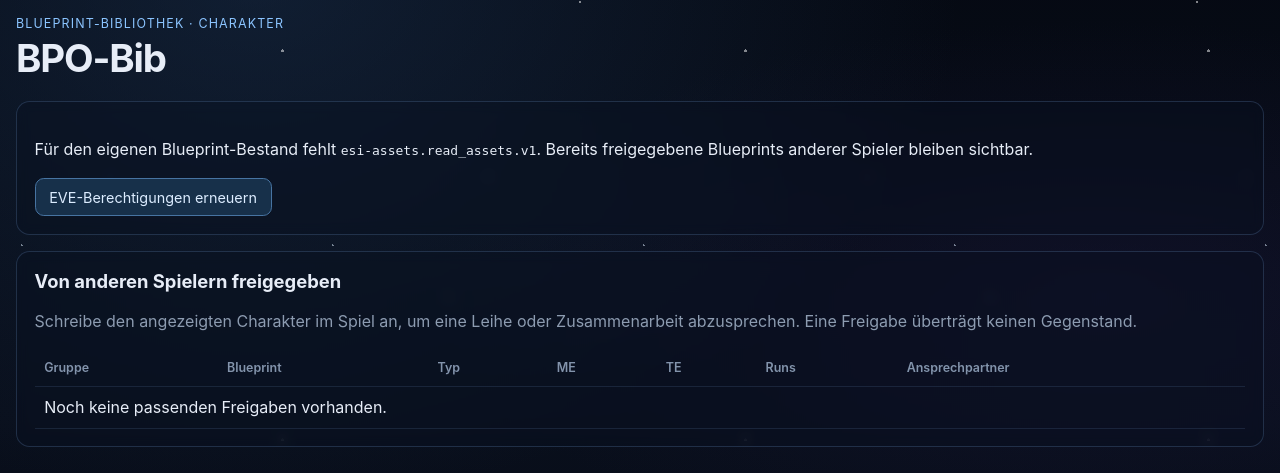
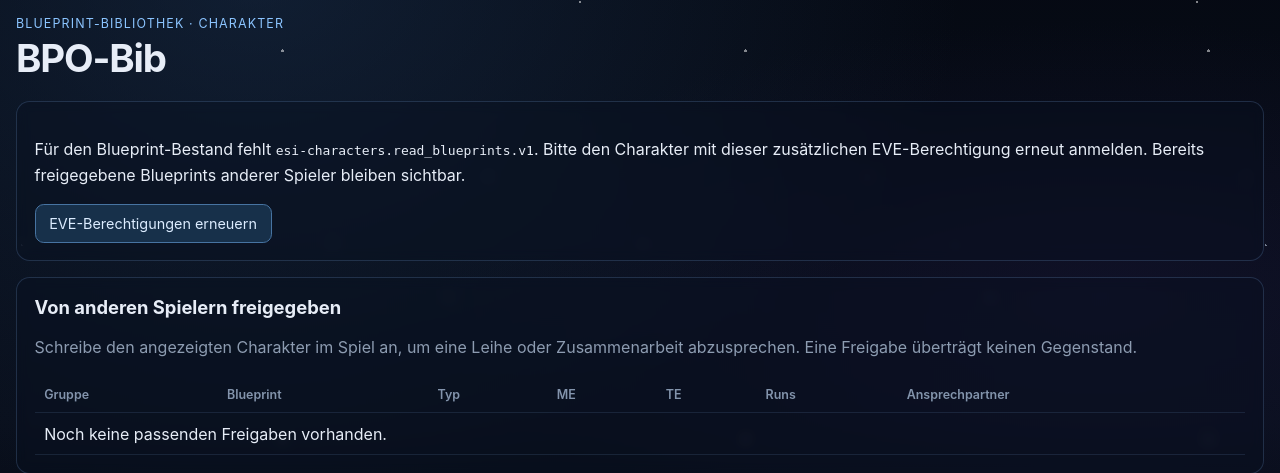
Before and after one commit to Dasags/Eve-Dashboard, a FastAPI app: template app/templates/bpo_bib.html in a window 1280 px wide. Shown: the part 58-531 px from the top of the page. Run offline with FastAPI, Linux system fonts and the light colour scheme; the template is opened without the code that fills it, so the values that code supplies are empty; parts of the project's set-up code (start-up, migrations or seed data) failed here and were passed over.

Commit message:
Load blueprint ME and TE from ESI blueprint endpoint
Co-authored-by: Copilot <223556219+Copilot@users.noreply.github.com>

```diff
--- a/app/main.py
+++ b/app/main.py
@@ -1086,11 +1086,11 @@ async def bpo_bib_page(
     character = storage.get_character(character_id)
     own = []
     inventory_error = None
-    has_assets_scope = "esi-assets.read_assets.v1" in character["scopes"]
-    if has_assets_scope:
+    has_blueprint_scope = "esi-characters.read_blueprints.v1" in character["scopes"]
+    if has_blueprint_scope:
         try:
             inventory, sde_data = await asyncio.gather(
-                _character_assets(character_id),
+                _character_blueprints(character_id),
                 load_sde(),
             )
             storage.sync_blueprint_library(character_id, blueprint_records(inventory, sde_data))
@@ -1130,7 +1130,7 @@ async def bpo_bib_page(
         groups=groups,
         selected_group=selected_group,
         q=q.strip(),
-        has_assets_scope=has_assets_scope,
+        has_blueprint_scope=has_blueprint_scope,
         inventory_error=inventory_error,
     )
 
@@ -1138,6 +1138,11 @@ async def bpo_bib_page(
 async def _character_assets(character_id: int) -> list[dict]:
     async with ESIClient(character_id) as esi:
         return await paginated_list(esi, f"/characters/{character_id}/assets/")
+
+
+async def _character_blueprints(character_id: int) -> list[dict]:
+    async with ESIClient(character_id) as esi:
+        return await paginated_list(esi, f"/characters/{character_id}/blueprints/")
 
 
 @app.post("/bpo-bib/share")
@@ -1151,11 +1156,11 @@ async def update_blueprint_share(
     if action not in {"share", "unshare"} or item_id <= 0:
         raise HTTPException(400, "Ungültige Freigabe-Aktion.")
     character = storage.get_character(character_id)
-    if "esi-assets.read_assets.v1" not in character["scopes"]:
-        raise HTTPException(403, "Für Freigaben wird esi-assets.read_assets.v1 benötigt.")
+    if "esi-characters.read_blueprints.v1" not in character["scopes"]:
+        raise HTTPException(403, "Für die Blueprint-Bibliothek wird esi-characters.read_blueprints.v1 benötigt.")
     try:
         inventory, sde_data = await asyncio.gather(
-            _character_assets(character_id),
+            _character_blueprints(character_id),
             load_sde(),
         )
     except (httpx.HTTPError, OSError, RuntimeError, ValueError) as exc:
--- a/app/services/eve.py
+++ b/app/services/eve.py
@@ -13,6 +13,7 @@ SCOPE_NAMES = [
     "esi-skills.read_skillqueue.v1",
     "esi-wallet.read_character_wallet.v1",
     "esi-assets.read_assets.v1",
+    "esi-characters.read_blueprints.v1",
     "esi-markets.structure_markets.v1",
     "esi-universe.read_structures.v1",
 ]
--- a/app/templates/bpo_bib.html
+++ b/app/templates/bpo_bib.html
@@ -15,12 +15,12 @@
 </form>
 {% endif %}
 {% if inventory_error %}<div class="notice error">{{ inventory_error }}</div>{% endif %}
-{% if not has_assets_scope %}
-<section class="panel"><p>Für den eigenen Blueprint-Bestand fehlt <code>esi-assets.read_assets.v1</code>. Bereits freigegebene Blueprints anderer Spieler bleiben sichtbar.</p>
+{% if not has_blueprint_scope %}
+<section class="panel"><p>Für den Blueprint-Bestand fehlt <code>esi-characters.read_blueprints.v1</code>. Bitte den Charakter mit dieser zusätzlichen EVE-Berechtigung erneut anmelden. Bereits freigegebene Blueprints anderer Spieler bleiben sichtbar.</p>
   <a class="button primary" href="/auth/login?add_alt=true">EVE-Berechtigungen erneuern</a></section>
 {% else %}
 <section class="panel">
-  <p class="hint">Teile einzelne Blueprints freiwillig mit den anderen Dashboard-Spielern. Angezeigt wird dein aktiver Charakter als Ansprechpartner für eine Ingame-Nachricht. Kopien sind als BPC markiert; ME, TE und Runs kommen aus deinem EVE-Bestand.</p>
+  <p class="hint">Teile einzelne Blueprints freiwillig mit den anderen Dashboard-Spielern. Angezeigt wird dein aktiver Charakter als Ansprechpartner für eine Ingame-Nachricht. Kopien sind als BPC markiert; ME, TE und Runs werden direkt aus dem EVE-Blueprint-Bestand synchronisiert.</p>
   <form method="get" action="/bpo-bib" class="toolbar">
     <label>Blueprint suchen<input name="q" value="{{ q }}" maxlength="100" placeholder="z. B. Dragonfly"></label>
     <label>Gruppe<select name="group"><option value="">Alle Gruppen</option>
```
Also changed, not shown: app/services/assets.py (+5 -4 lines), tests/test_assets.py (+35 -5 lines), README.md.
